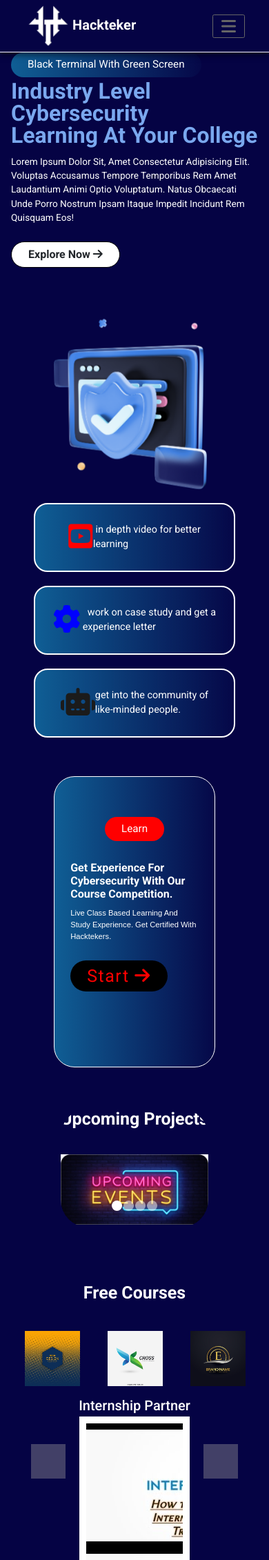
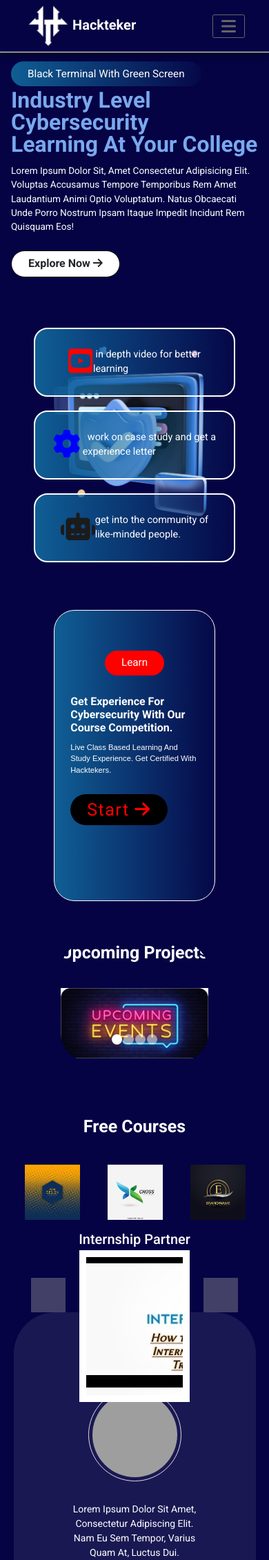
Before and after one commit to Ritesh-FSD/hacktekers, a PHP site: page / in a window 390 px wide. Shown: the top 2261 px of the page at 69% size. Run offline with PHP 8.4, Linux system fonts and the light colour scheme; some libraries are stand-ins or nearby versions; grey boxes are pictures that could not be loaded.

Commit message:
Update style.css

```diff
--- a/style.css
+++ b/style.css
@@ -844,8 +844,8 @@ input.input1 + .shadow-input1 {
     padding-bottom: 25px;
   }
 .container{
-	padding-top:-40rem;
-	}
+margin-top:-40rem;
+}
 }
 
 @media (max-width: 768px) {
```
